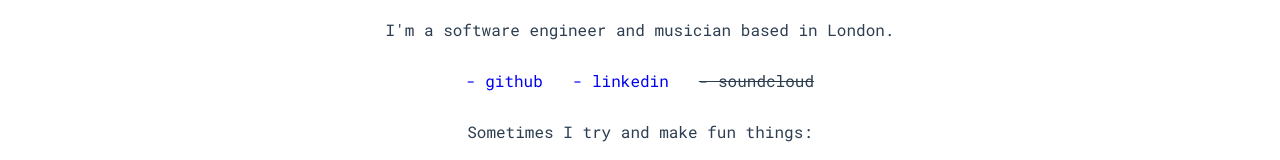
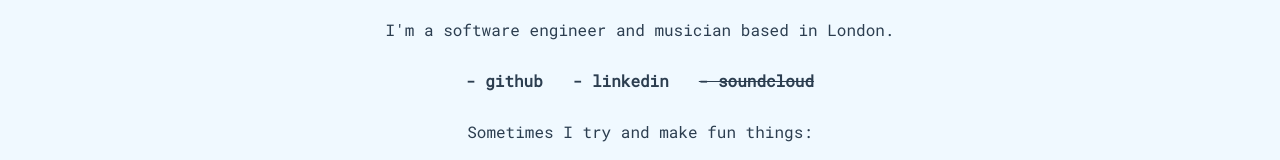
Before and after one commit to phlye/phlye.github.io, a Vue app: page / in a window 1280 px wide. Shown: the part 126-286 px from the top of the page. Built offline with nearby package versions, Linux system fonts and the light colour scheme.

Commit message:
duck egg blue + styling touches

```diff
--- a/src/App.vue
+++ b/src/App.vue
@@ -25,6 +25,9 @@ export default {
 html,
 body {
   font-family: "Roboto Mono", sans-serif;
+  padding: 0;
+  margin: 0;
+  background-color: #f0f9ff;
 }
 
 #app {
--- a/src/components/Hello.vue
+++ b/src/components/Hello.vue
@@ -41,12 +41,16 @@ ul {
   list-style-type: none;
 }
 li {
-  display: inline;
+  display: inline-block;
 }
 a {
   text-decoration: none;
   margin: 15px;
+  outline: none;
+  font-weight: bold;
+  color: inherit;
 }
+
 a.disabled {
   cursor: not-allowed;
   text-decoration: line-through;
--- a/src/components/ProjectCard.vue
+++ b/src/components/ProjectCard.vue
@@ -31,7 +31,7 @@ a {
   text-decoration: none;
   color: inherit;
   padding: 15px;
-  margin: 15px;
+  margin: 10px;
   max-width: 465px;
   border-radius: 25px;
   border: 1px solid #2c3e5033;
@@ -42,7 +42,7 @@ a {
 }
 
 a:hover {
-  background-color: #f9f9f9;
+  background-color: #dce5ee;
   box-shadow: 3px 4px #2c3e5033;
   transform: scale(1.01);
 }
```
